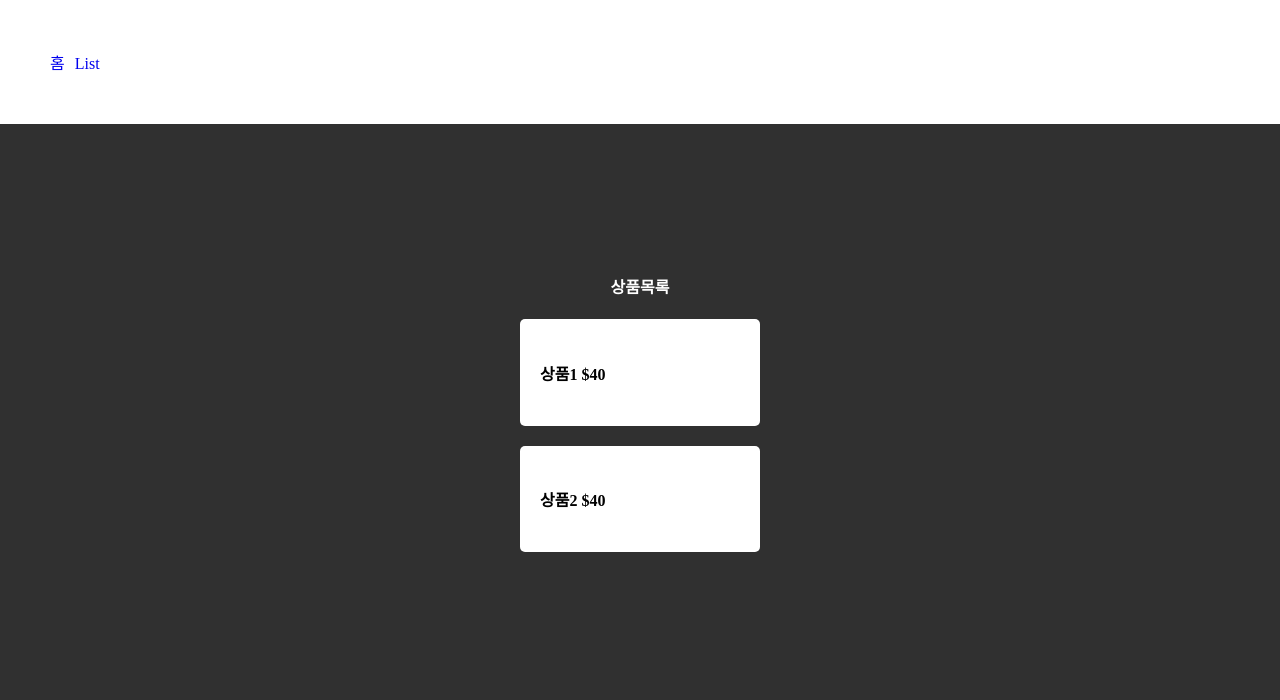
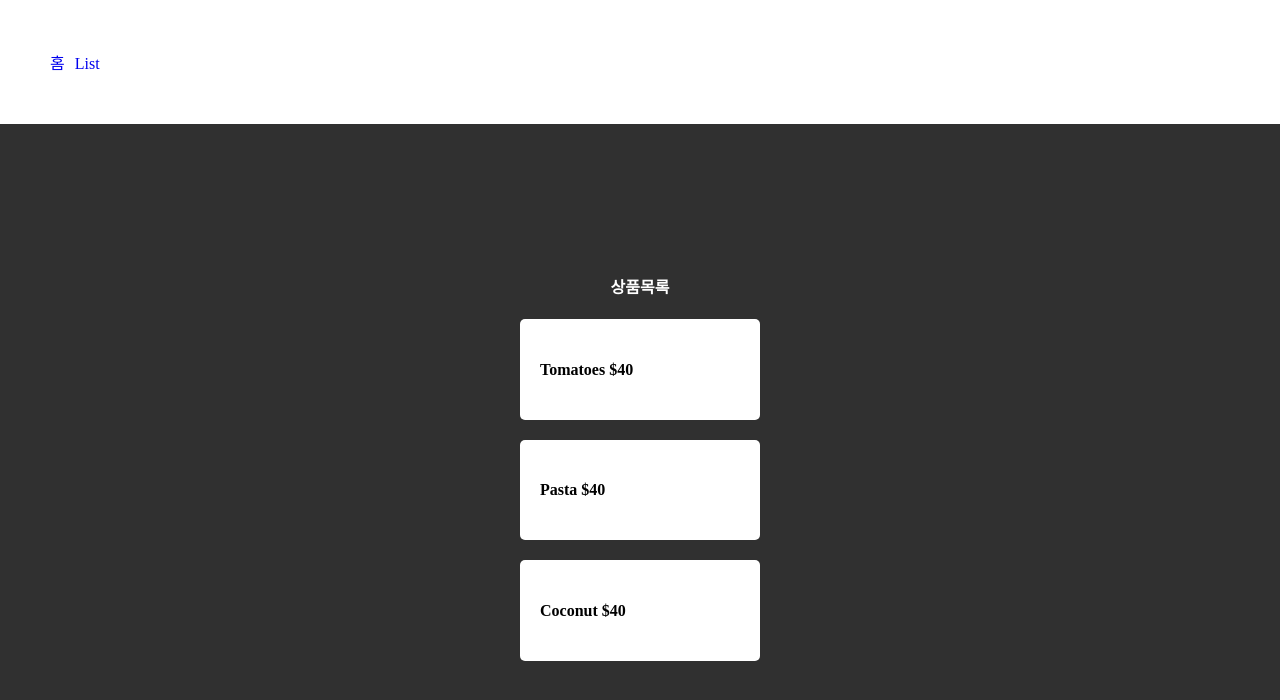
Before and after one commit to solasolabeam/nextJS-lesson1, a Next.js app: page /list in a window 1280 px wide. Shown: the top 700 px of the page. Built offline with nearby package versions, Linux system fonts and the light colour scheme.

Commit message:
html을 반복문으로 줄이고 싶으면 map

```diff
--- a/app/list/page.js
+++ b/app/list/page.js
@@ -1,14 +1,22 @@
 
 export default function List() {
+  let 상품 = ['Tomatoes', 'Pasta', 'Coconut']
+
+  let a = [20, 30, 40]
+
   return (
     <div>
       <h4 className="title">상품목록</h4>
+      {
+        상품.map((v, i) => {
+          console.log(v);
+          return (
             <div className="food">
-            <h4>상품1 $40</h4>
+              <h4>{v} $40</h4>
             </div>
-        <div className="food">
-            <h4>상품2 $40</h4>
-        </div>
-      </div>
+          )
+        })
+      }
+    </div >
   );
 }
```
Lines whose indentation alone changed are shown as unchanged.
